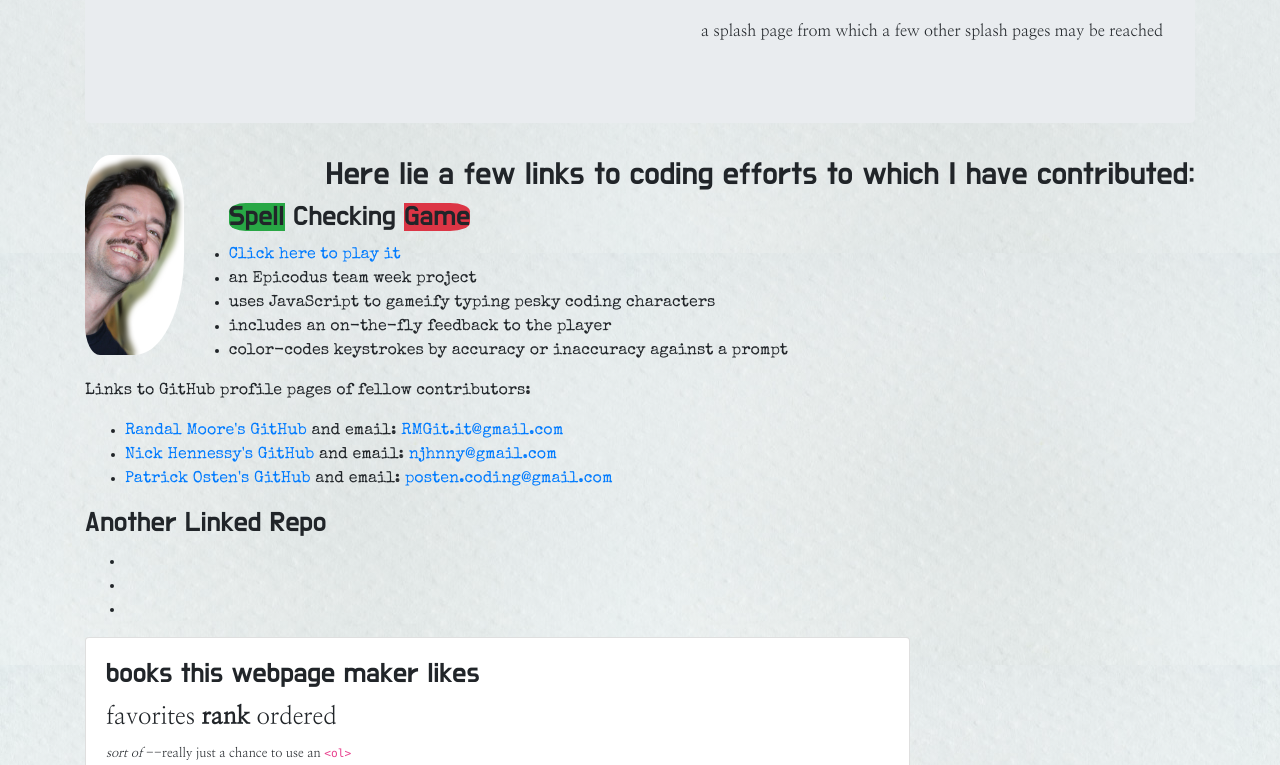
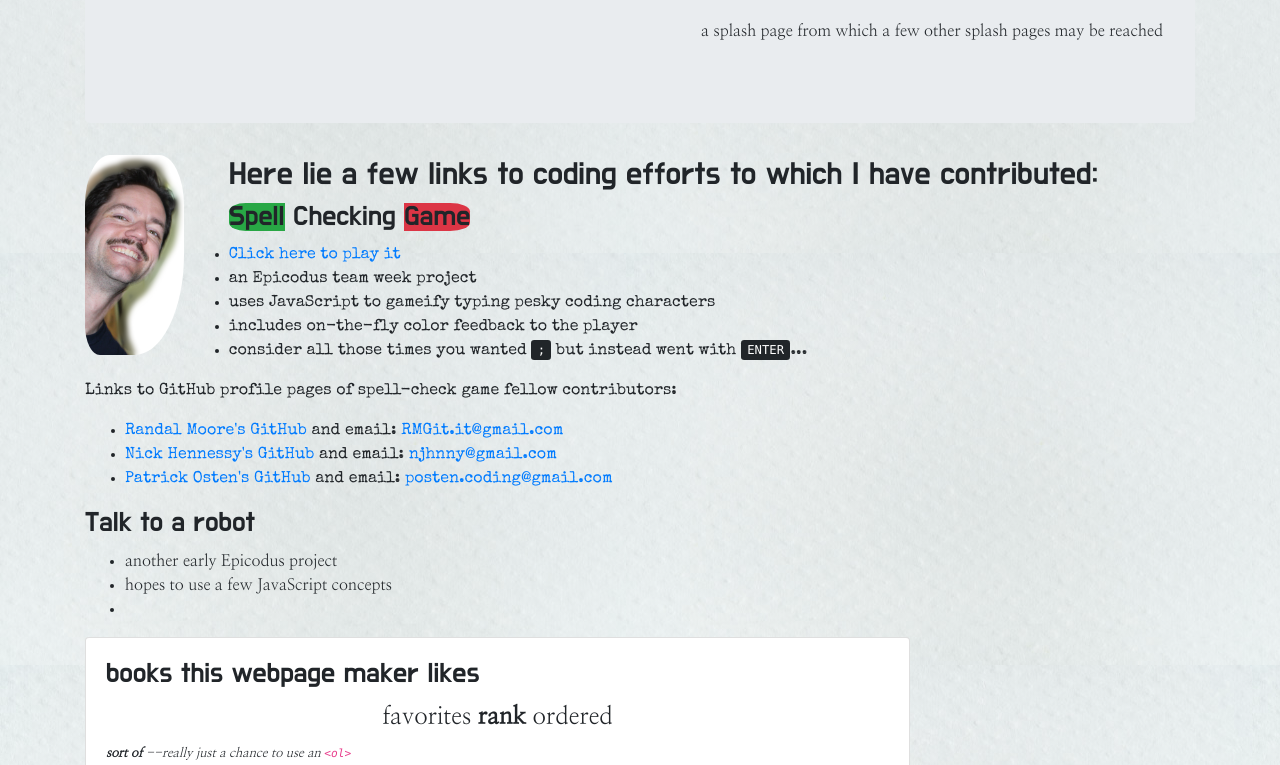
Before and after one commit to sinkstyt/tyler-page, a plain HTML site: page index.html in a window 1280 px wide. Shown: the part 159-924 px from the top of the page. Drawn offline with nearby package versions, Linux system fonts and the light colour scheme.

Commit message:
add h3, lis for robot repo

```diff
--- a/css/styles.css
+++ b/css/styles.css
@@ -43,3 +43,13 @@ h1, h2, h3 {
   position: relative;
   float: left;
 }
+.card-text h4 {
+  text-align: center;
+}
+.comment {
+  text-align: right;
+  font-style: italic;
+}
+.repo h2, h3 {
+  text-align: justify;
+}
--- a/index.html
+++ b/index.html
@@ -26,24 +26,26 @@
           <li><a href="https://rmgit-it.github.io/code_typing_game/dist/index.html">Click here to play it</a></li>
           <li>an Epicodus team week project</li>
           <li>uses JavaScript to gameify typing pesky coding characters</li>
-          <li>includes an on-the-fly feedback to the player</li>
-          <li>color-codes keystrokes by accuracy or inaccuracy against a prompt</li>
+          <li>includes on-the-fly color feedback to the player</li>
+          <li>consider all those times you wanted <code><kbd>;</kbd></code> but instead went with <code><kbd>ENTER</kbd></code>...</li>
         </ul>
-        <p>Links to GitHub profile pages of fellow contributors:</p>
+        <p>Links to GitHub profile pages of spell-check game fellow contributors:</p>
         <ul>
           <li><a href="https://github.com/RMGit-it">Randal Moore's GitHub</a> and email: <a href="mailto:RMGit.it@gmail.com">RMGit.it@gmail.com</a></li>
           <li><a href="#" alt="a link to Nick's Github profile page">Nick Hennessy's GitHub</a> and email: <a href="mailto:njhnny@gmail.com">njhnny@gmail.com</a></li>
           <li><a href="https://github.com/POsten040">Patrick Osten's GitHub</a> and email: <a href="mailto:posten.coding@gmail.com">posten.coding@gmail.com</a></li>
         <ul>
       </div>
-      <div>
-        <h3>Another Linked Repo</h3>
+
+      <div class="roboger">
+        <h3>Talk to a robot</h3>
         <ul>
-          <li></li>
-          <li></li>
+          <li>another early Epicodus project</li>
+          <li>hopes to use a few JavaScript concepts</li>
           <li></li>
         </ul>
       </div>
+
     </div>
     <div class="row">
       <div class="col-md-9">
@@ -52,7 +54,7 @@
             <h3 class="card-title">books this webpage maker likes</h3>
             <div class="card-text">
               <h4>favorites <strong>rank</strong> ordered</h4>
-              <small><em>sort of</em> --really just a chance to use an <code>&lt;ol&gt;</code></small>
+              <small class="comment"><strong>sort of</strong> --really just a chance to use an <code>&lt;ol&gt;</code></small>
               <ol>
                 <li>Catch-22. <em>Joseph Heller</em></li>
                 <li>Better Angels of Our Nature, The. <em>Steven Pinker</em></li>
```
